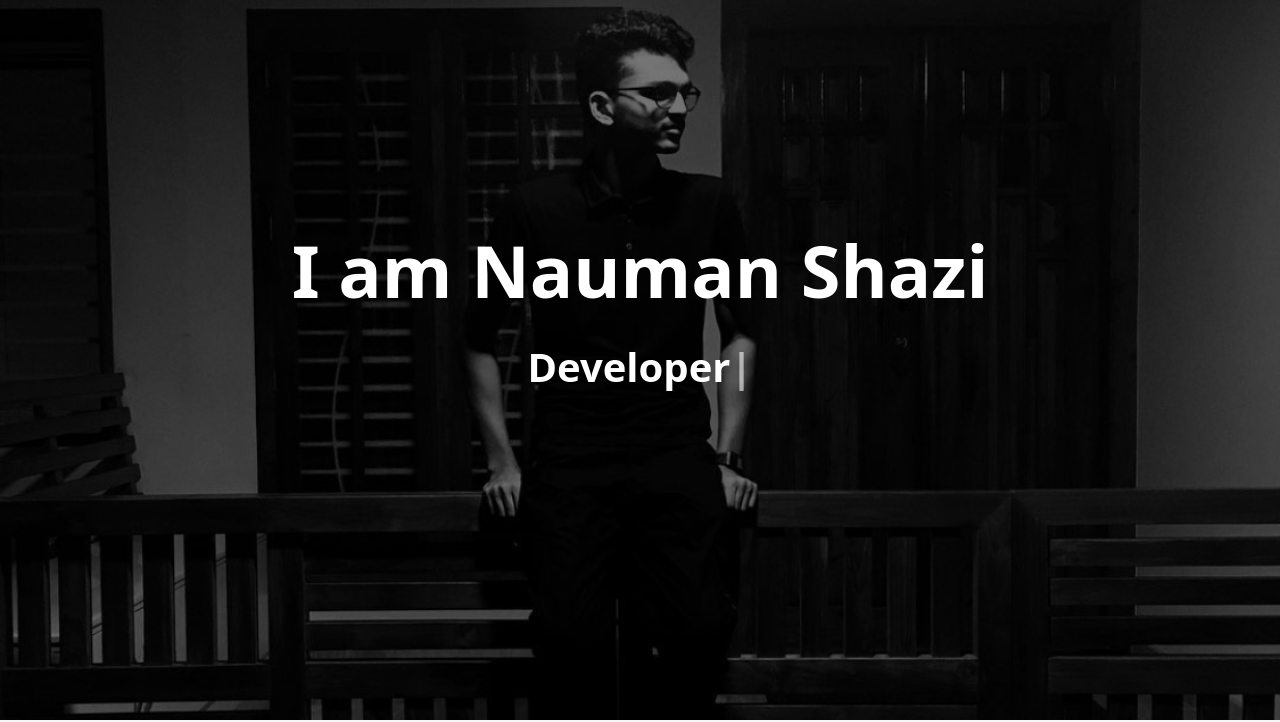
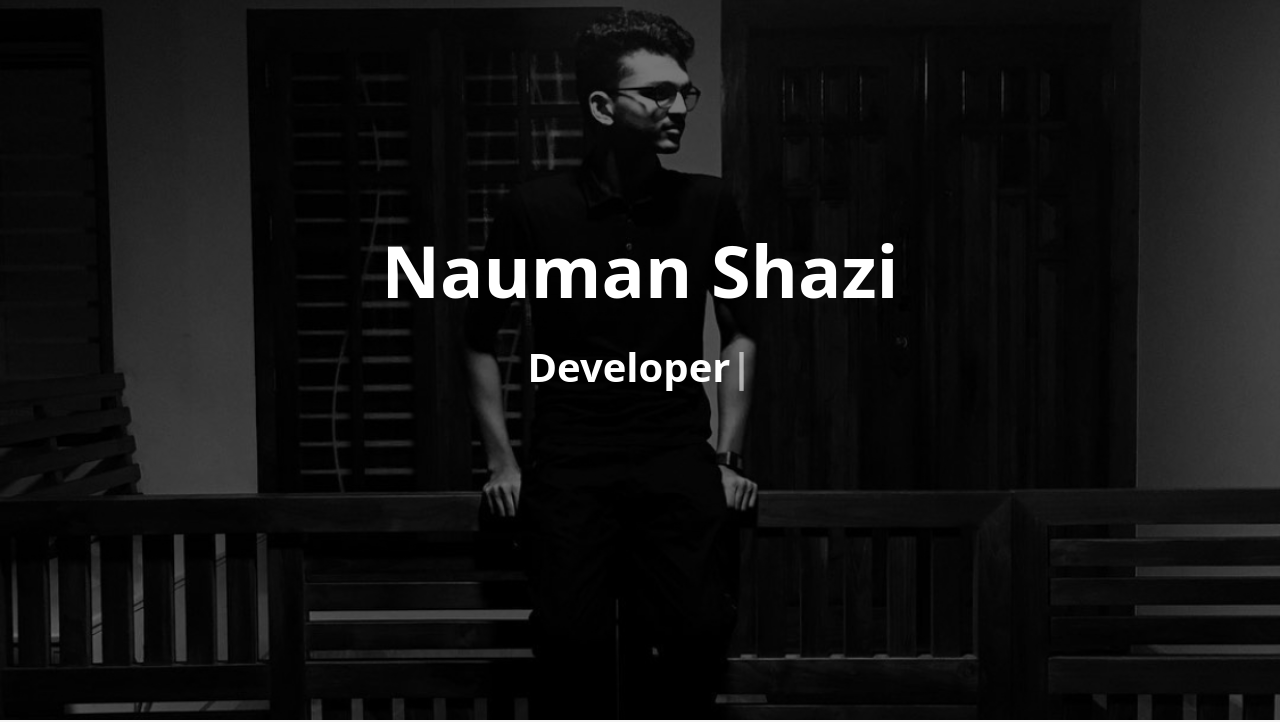
Before and after one commit to naumshaz/Personal-Website, a plain HTML site: page index.html in a window 1280 px wide. Shown: the part 80-802 px from the top of the page. Drawn offline with Linux system fonts and the light colour scheme.

Commit message:
Update index.html

```diff
--- a/index.html
+++ b/index.html
@@ -73,7 +73,7 @@
       <div class="table-cell">
         <div class="container">
           <!--<p class="display-6 color-d">Hello, world!</p>-->
-          <h1 class="hero-title mb-4">I am Nauman Shazi</h1>
+          <h1 class="hero-title mb-4">Nauman Shazi</h1>
           <p class="hero-subtitle"><span class="typed" data-typed-items="Entrepreneur, Developer, Stock Trader, Engineer, Finance Enthusiast"></span></p>
           <!-- <p class="pt-3"><a class="btn btn-primary btn js-scroll px-4" href="#about" role="button">Learn More</a></p> -->
         </div>
```
